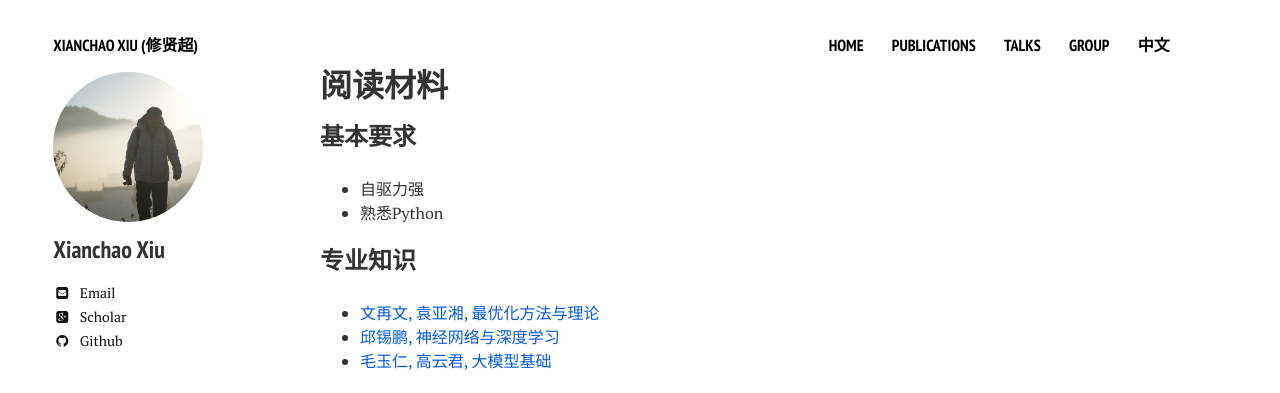
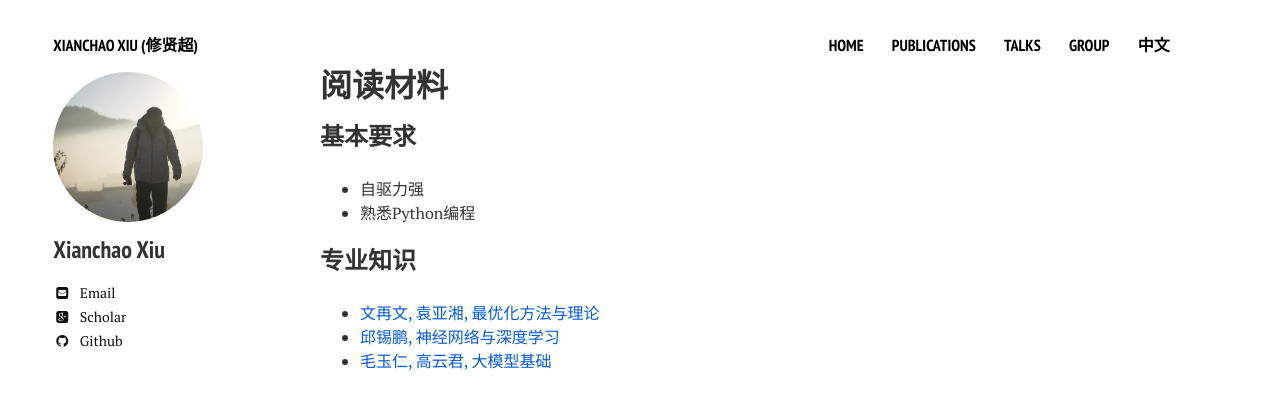
Before and after one commit to xianchaoxiu/xianchaoxiu.github.io, a Jekyll site: the page built from chinese/reading/index.md, in a window 1280 px wide. Shown: the top 393 px of the page. Built offline with Jekyll 4.4.1, drawn with Linux system fonts in a browser that asks for light colours; nearby versions of some CDN libraries.

Commit message:
Update index.md

```diff
--- a/chinese/reading/index.md
+++ b/chinese/reading/index.md
@@ -9,7 +9,7 @@ share: false
 
 ### 基本要求
 * 自驱力强 <br>
-* 熟悉Python  <br>
+* 熟悉Python编程  <br>
 
 
 
```
